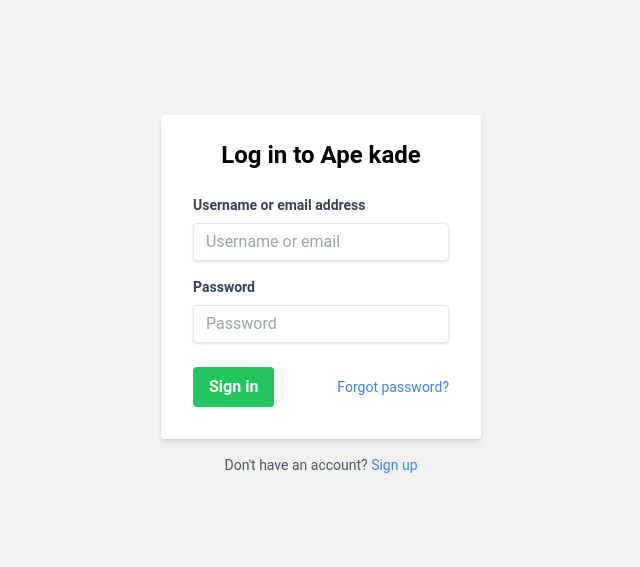
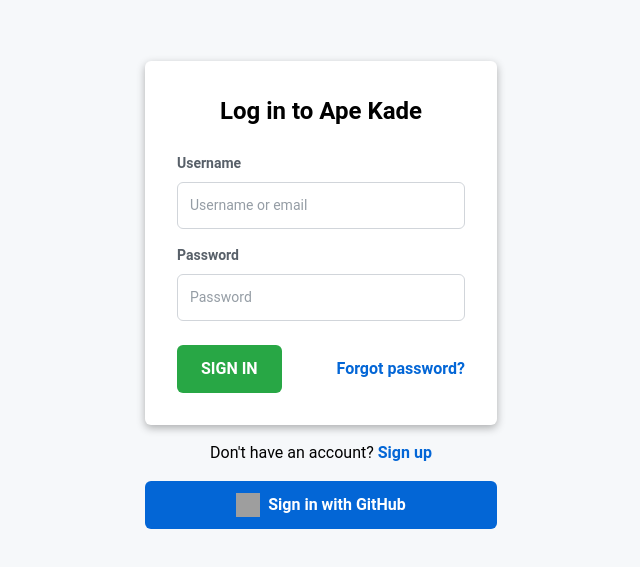
Before and after one commit to Chamal-Peiris/ecom-fornt-end-angular, an Angular app: page /login in a window 1280 px wide. Shown: the part 105-672 px from the top of the page, without its empty margins (319-959 px from the left). Built offline with nearby package versions, Linux system fonts and the light colour scheme; grey boxes are pictures that could not be loaded.

Commit message:
Implement logic to login and handle the basic features of the main dashboard

```diff
--- a/src/app/app.module.ts
+++ b/src/app/app.module.ts
@@ -12,12 +12,14 @@
 import {CustomerService} from "./service/customer.service";
 import {HttpClientModule} from "@angular/common/http";
 import { AuthService } from './service/auth.service';
+import { DashboardComponent } from './dashboard/dashboard.component';
 @NgModule({
   declarations: [
     AppComponent,
     LoginComponent,
     NavbarComponent,
     SignupComponent,
+    DashboardComponent,
   ],
   imports: [
     BrowserModule,
--- /dev/null
+++ b/src/app/dashboard/dashboard.component.html
@@ -0,0 +1,2 @@
+<p #customerName></p>
+<p>{{email}}</p>
--- /dev/null
+++ b/src/app/dashboard/dashboard.component.ts
@@ -0,0 +1,32 @@
+import {Component, ElementRef, ViewChild} from '@angular/core';
+import {CustomerService} from '../service/customer.service';
+import {CustomerDto} from "../dto/CustomerDto";
+import { Router } from '@angular/router';
+
+@Component({
+  selector: 'app-dashboard',
+  templateUrl: './dashboard.component.html',
+  styleUrls: ['./dashboard.component.scss']
+})
+export class DashboardComponent {
+  @ViewChild('customerName')
+  customerName!: ElementRef
+  email: string|null=null;
+  constructor(private customerService: CustomerService,private router: Router) {
+  }
+
+  ngOnInit() {
+    this.customerService.me().subscribe(
+      (customer: CustomerDto) => {
+        console.log(customer);
+        this.customerName.nativeElement.innerText=customer.fullName;
+        this.email=customer.email;
+      },
+      (error)=>{
+        this.router.navigate(["/login"]);
+      }
+    )
+  }
+
+
+}
--- a/src/app/dto/UserDto.ts
+++ b/src/app/dto/UserDto.ts
@@ -1,4 +1,4 @@
 export class UserDto {
-  constructor(public username:string,public password:string,public userRole:string[]) {
+  constructor(public username:string | null = null,public password:string | null =null,public userRole:string[] | null=null) {
   }
 }
--- a/src/app/login/login.component.html
+++ b/src/app/login/login.component.html
@@ -1,24 +1,27 @@
-
-<div class="container flex flex-col justify-center items-center h-screen">
-  <div class="w-full max-w-xs">
-    <form class="bg-white shadow-md rounded px-8 pt-6 pb-8 mb-4">
-      <h1 class="text-center text-2xl font-bold mb-6">Log in to Ape kade</h1>
+<div class="container">
+  <div class="form-wrapper">
+    <form class="form" [formGroup]="loginForm" (ngSubmit)="login()">
+      <h1 class="title">Log in to Ape Kade</h1>
       <div class="mb-4">
-        <label class="block text-gray-700 text-sm font-bold mb-2" for="txtUName">Username or email address</label>
-        <input id="txtUName" name="txtUName" class="shadow appearance-none border rounded w-full py-2 px-3 text-gray-700 leading-tight focus:outline-none focus:shadow-outline" type="text" placeholder="Username or email">
+        <label class="label" for="txtUName">Username</label>
+        <input id="txtUName" formControlName="txtUName" class="input" type="text" placeholder="Username or email">
       </div>
       <div class="mb-6">
-        <label class="block text-gray-700 text-sm font-bold mb-2" for="txtPass">Password</label>
-        <input id="txtPass" name="txtPass" class="shadow appearance-none border rounded w-full py-2 px-3 text-gray-700 leading-tight focus:outline-none focus:shadow-outline" type="password" placeholder="Password">
+        <label class="label" for="txtPass">Password</label>
+        <input id="txtPass" formControlName="txtPass" class="input" type="password" placeholder="Password">
       </div>
       <div class="flex items-center justify-between">
-        <button class="bg-green-500 hover:bg-green-700 text-white font-bold py-2 px-4 rounded focus:outline-none focus:shadow-outline cursor-pointer" type="button">Sign in</button>
-        <a class="inline-block align-baseline text-sm text-blue-500 hover:text-blue-800" href="#">Forgot password?</a>
+        <button class="button" type="submit">Sign in</button>
+        <a class="link" href="#">Forgot password?</a>
       </div>
     </form>
-    <p class="text-center text-sm text-gray-600">
+    <p class="text-center mt-4">
       Don't have an account?
-      <a class="text-blue-500 hover:text-blue-800" routerLink="/signup">Sign up</a>
+      <a class="link" routerLink="/signup">Sign up</a>
     </p>
+    <a class="github-link mt-4" href="https://github.com/login/oauth/authorize">
+      <img class="github-logo" src="https://github.githubassets.com/images/modules/logos_page/GitHub-Mark.png" alt="GitHub Logo">
+      Sign in with GitHub
+    </a>
   </div>
 </div>
--- a/src/app/login/login.component.scss
+++ b/src/app/login/login.component.scss
@@ -6,20 +6,19 @@
   flex-direction: column;
   justify-content: center;
   align-items: center;
-  box-shadow: black;
+  background-color: #f6f8fa;
   height: $container-height;
-  background-color: #f1f1f1; /* Add background color */
 }
 
 .form-wrapper {
   width: 100%;
-  max-width: 20rem;
+  max-width: 22rem;
 }
 
 .form {
   background-color: #fff;
-  box-shadow: 0 1px 3px rgba(0, 0, 0, 0.12), 0 1px 2px rgba(0, 0, 0, 0.24);
-  border-radius: 0.25rem;
+  border-radius: 6px;
+  box-shadow: 0 3px 9px rgba(0, 0, 0, 0.3);
   padding: 2rem;
   margin-bottom: 1rem;
 }
@@ -33,7 +32,7 @@
 
 .label {
   display: block;
-  color: #4a4a4a;
+  color: #586069;
   font-size: 0.875rem;
   font-weight: bold;
   margin-bottom: 0.5rem;
@@ -42,14 +41,14 @@
 .input {
   width: 100%;
   padding: 0.75rem;
-  border: 1px solid #d1d1d1;
-  border-radius: 0.25rem;
-  color: #4a4a4a;
+  border: 1px solid #d1d5da;
+  border-radius: 6px;
+  color: #24292e;
   font-size: 0.875rem;
   outline: none;
 
   &::placeholder {
-    color: #999999;
+    color: #959da5;
   }
 }
 
@@ -61,25 +60,52 @@
 }
 
 .button {
-  background-color: #28a745; /* Change button background color */
+  background-color: #28a745;
   color: #fff;
   font-weight: bold;
-  padding: 0.5rem 1rem;
+  padding: 0.75rem 1.5rem;
   border: none;
-  border-radius: 0.25rem;
+  border-radius: 6px;
   cursor: pointer;
   outline: none;
+  text-transform: uppercase;
 
   &:hover {
-    background-color: #218838; /* Change button background color on hover */
+    background-color: #218838;
   }
 }
 
 .link {
-  color: #007bff;
+  color: #0366d6;
   text-decoration: none;
+  font-weight: bold;
 
   &:hover {
-    color: #0056b3;
+    text-decoration: underline;
   }
 }
+
+.github-logo {
+  display: inline-block;
+  vertical-align: middle;
+  margin-right: 0.5rem;
+  width: 24px;
+  height: 24px;
+}
+
+.github-link {
+  display: flex;
+  align-items: center;
+  justify-content: center;
+  background-color: #0366d6;
+  color: #fff;
+  font-weight: bold;
+  padding: 0.75rem 1rem;
+  border-radius: 6px;
+  text-decoration: none;
+  transition: background-color 0.3s ease-in-out;
+
+  &:hover {
+    background-color: #005cc5;
+  }
+}
--- a/src/app/login/login.component.ts
+++ b/src/app/login/login.component.ts
@@ -1,4 +1,8 @@
-import { Component } from '@angular/core';
+import {Component} from '@angular/core';
+import {FormBuilder} from '@angular/forms';
+import { Router } from '@angular/router';
+import {UserDto} from '../dto/UserDto';
+import {AuthService} from '../service/auth.service';
 
 
 @Component({
@@ -8,5 +12,26 @@
 })
 export class LoginComponent {
 
+  loginForm = this.formBuilder.group({
+    txtUName: '',
+    txtPass: ''
+  });
 
+  constructor(private formBuilder: FormBuilder, private authService: AuthService,private router:Router) {
+  }
+
+
+  login() {
+    let userDto = new UserDto(this.loginForm.value.txtUName, this.loginForm.value.txtPass, null);
+
+    this.authService.authenticateUser(userDto).subscribe(
+      (token: string) => {
+        alert("user login successfull");
+        console.log(token);
+        localStorage.setItem('token', token);
+        this.loginForm.reset();
+        this.router.navigate(["/dashboard"]);
+      }
+    )
+  }
 }
--- a/src/app/service/auth.service.ts
+++ b/src/app/service/auth.service.ts
@@ -1,4 +1,4 @@
-import { HttpClient, HttpResponse } from '@angular/common/http';
+import { HttpClient, HttpErrorResponse, HttpResponse } from '@angular/common/http';
 import { Injectable } from '@angular/core';
 import {catchError, map, Observable } from 'rxjs';
 import { environment } from 'src/environment';
@@ -23,9 +23,9 @@
             throw new Error('Invalid authentication response');
           }
         }),
-        catchError((errorResponse: HttpResponse<any>) => {
-          const statusCode = errorResponse.status;
-          const errorMessage = errorResponse.body;
+        catchError((errorResponse: HttpErrorResponse) => {
+          const statusCode = errorResponse.error.status;
+          const errorMessage = errorResponse.error.message;
           // Throw an exception with error message and status code
           alert(`Authentication failed - Status Code: ${statusCode}, Message: ${errorMessage}`);
           throw new Error(`Authentication failed - Status Code: ${statusCode}, Message: ${errorMessage}`);
--- a/src/app/service/customer.service.ts
+++ b/src/app/service/customer.service.ts
@@ -3,6 +3,7 @@
 import {Observable} from 'rxjs';
 import {environment} from "../../environment";
 import {CustomerDto} from '../dto/CustomerDto';
+import { map } from 'rxjs/operators';
 
 @Injectable({
   providedIn: 'root'
@@ -20,4 +21,11 @@
     const headers = new HttpHeaders().set('Authorization', `Bearer ${this.token}`);
     return this.httpService.post(this.apiBaseUrl + "/customer/save",customer,{headers});
   }
+
+  me():Observable<any>{
+    const headers = new HttpHeaders().set('Authorization', `Bearer ${this.token}`);
+    return this.httpService.get(this.apiBaseUrl+"/customer/me",{headers}).pipe(
+      map(response => response as CustomerDto)
+    );
+  }
 }
```
Also changed, not shown: src/app/app-routing.module.ts (+7 -0 lines), src/app/dashboard/dashboard.component.scss (added), 1 other file (tests, documents, lock files or other folders).
